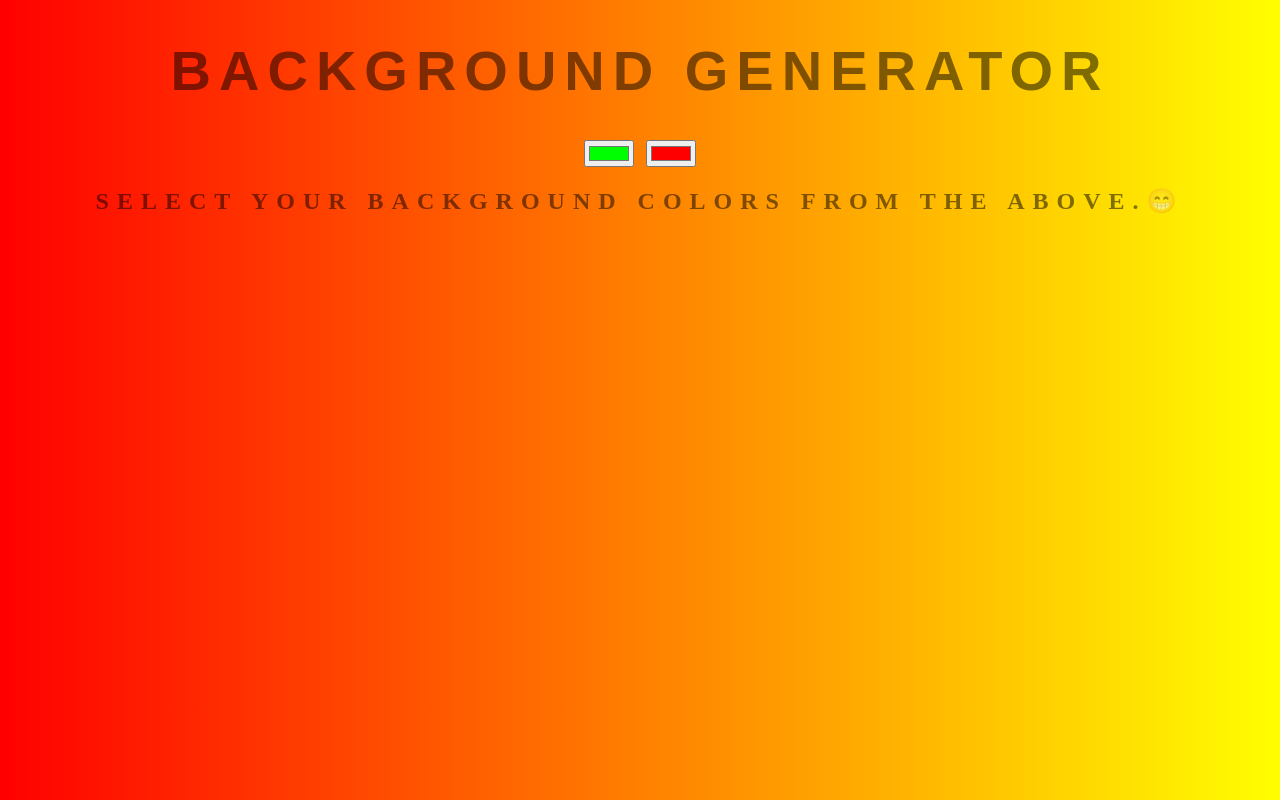
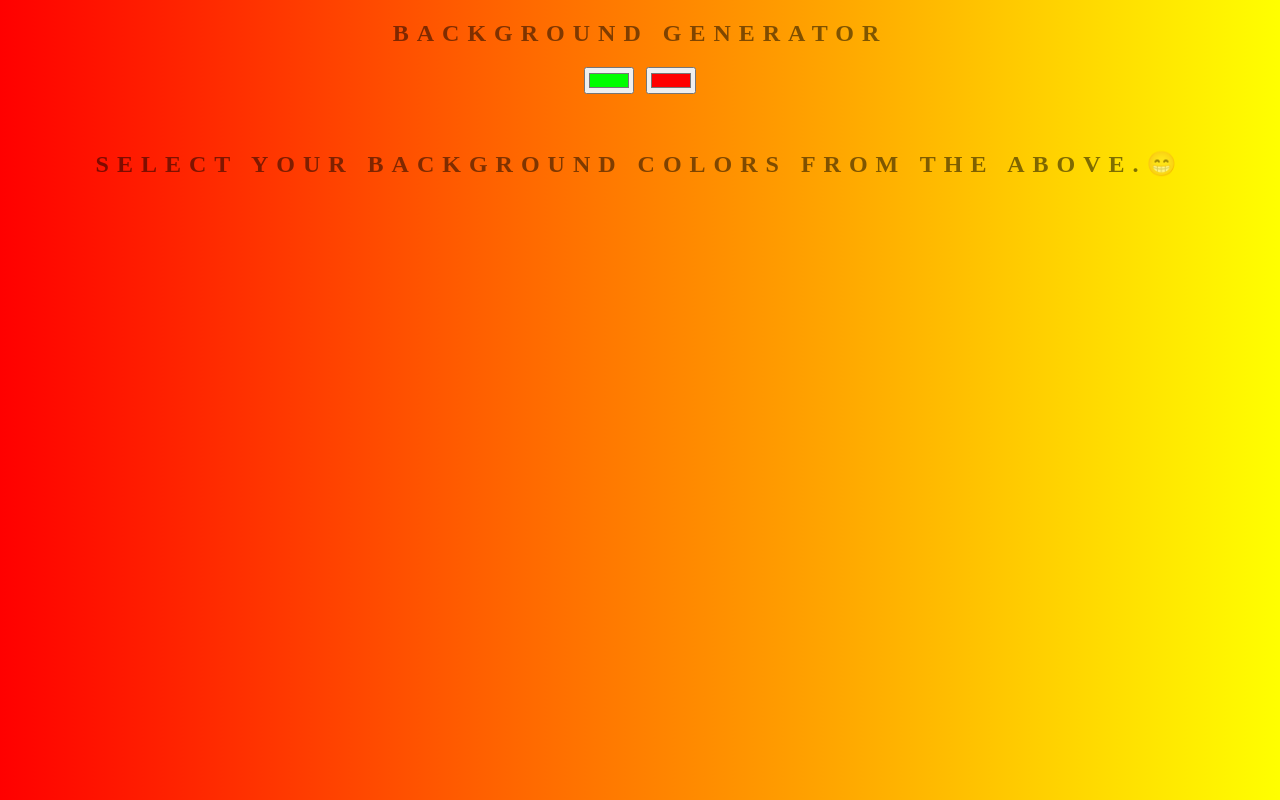
Before and after one commit to Iambuksman/background-generator, a plain HTML site: page index.html in a window 1280 px wide. Drawn offline with nearby package versions, Linux system fonts and the light colour scheme.

Commit message:
Update index.html

```diff
--- a/index.html
+++ b/index.html
@@ -9,9 +9,12 @@
     <link rel="stylesheet" href="style.css">
 </head>
 <body id="gradient">
-    <h1>Background Generator</h1>
+    <h2>Background Generator</h2>
     <input class="color1" type="color" name="color1" value="#00ff00">
     <input class="color2" type="color" name="color2" value="#ff0000">
+    <br>
+    <br>
+    <br>
     <h2 class="animated infinite bounce delay-2s">Select your background colors from the above.😁</h2>
     <h3></h3>
     <script src="script.js"></script>
```
